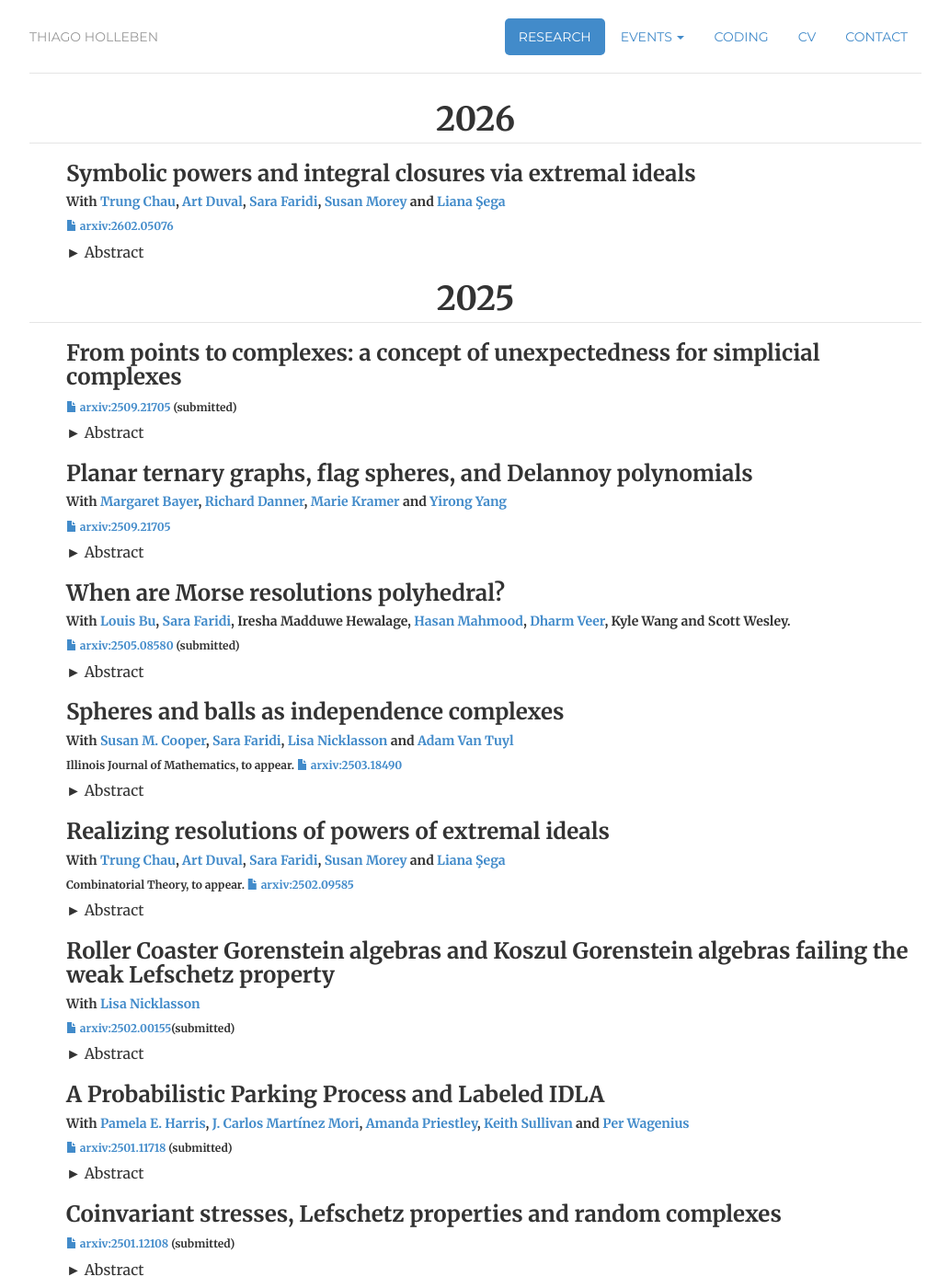
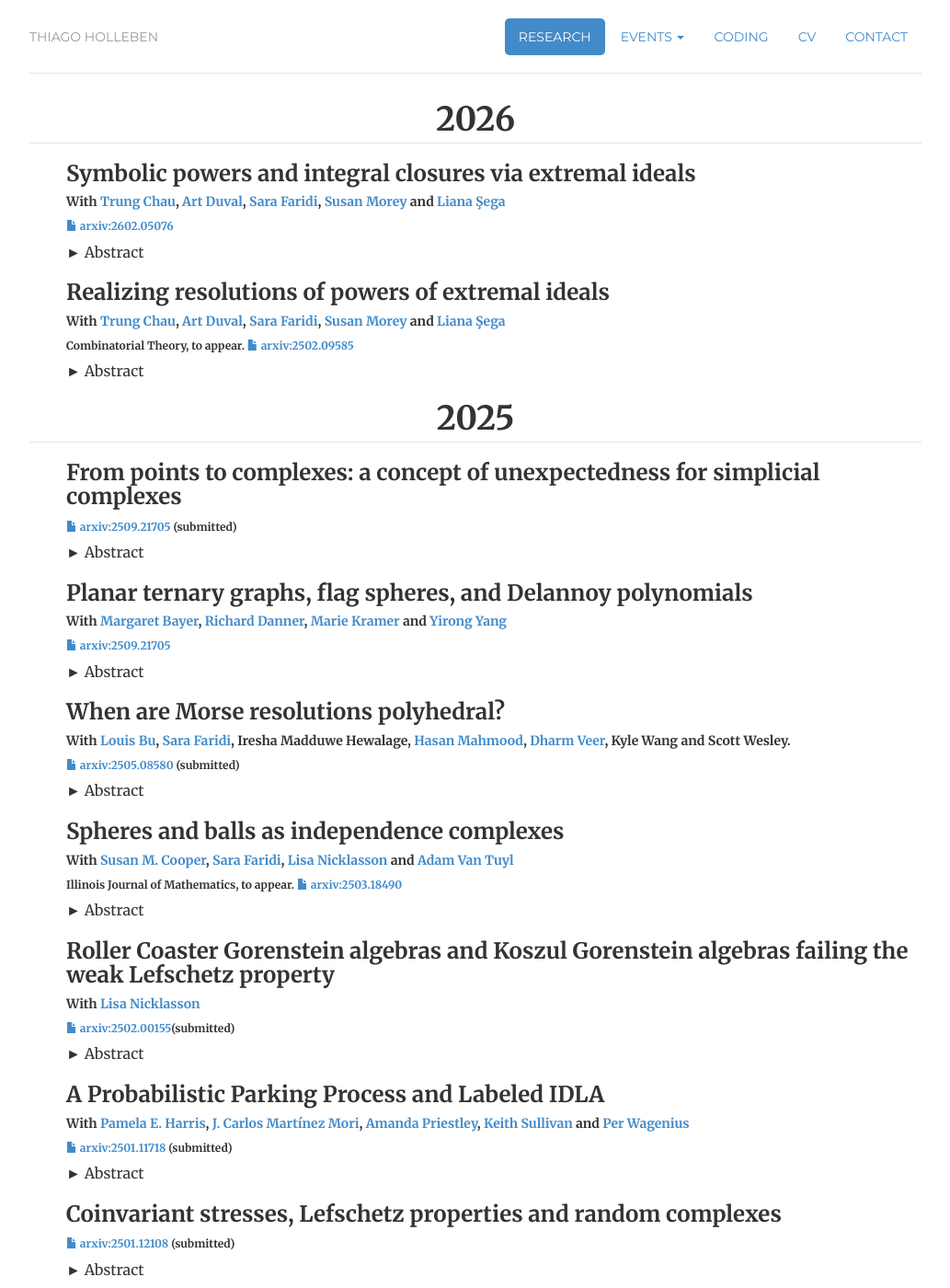
Before and after one commit to hollebenthiago/hollebenthiago.github.io, a Jekyll site: the page built from research/index.html, in a window 1280 px wide and 1400 px high. Shown: the whole window at 92% size, without its empty margins (123-1156 px from the left). Built offline with Jekyll 4.4.1, drawn with Linux system fonts in a browser that asks for light colours.

Commit message:
small fixes

```diff
--- a/research/index.html
+++ b/research/index.html
@@ -42,7 +42,25 @@ description: Thiago Holleben is a PhD candidate at Dalhousie University.
                         </div>
                 </details>
                 </li>
-
+                <li class="paper">
+                    <h3>
+                        Realizing resolutions of powers of extremal ideals
+                    </h3>
+                    <h5>
+                        With <a href="https://trungchaumath.github.io/">Trung Chau</a>, <a href="https://www.math.utep.edu/faculty/duval/home.html">Art Duval</a>, <a href="https://www.mathstat.dal.ca/~faridi/">Sara Faridi</a>, <a href="https://faculty.txst.edu/profile/1922542">Susan Morey</a> and <a href="https://s.web.umkc.edu/segal/">Liana Şega</a>
+                    </h5>
+                    <h6>Combinatorial Theory, to appear. <a href="https://arxiv.org/abs/2502.09585"><i class="glyphicon glyphicon-file"></i> arxiv:2502.09585</a></h6>
+                    <details class="styled">
+                        <summary>
+                            Abstract
+                        </summary>
+                        <div>
+                            <p>
+                                Extremal ideals are a class of square-free monomial ideals which dominate and determine many algebraic invariants of powers of all square-free monomial ideals. For example, the rth power Eqr of the extremal ideal on q generators has the maximum Betti numbers among the rth power of any square-free monomial ideal with q generators. In this paper we study the combinatorial and geometric structure of the (minimal) free resolutions of powers of square-free monomial ideals via the resolutions of powers of extremal ideals. Although the end results are algebraic, this problem has a natural interpretation in terms of polytopes and discrete geometry. Our guiding conjecture is that all powers Eqr of extremal ideals have resolutions supported on their Scarf simplicial complexes, and thus their resolutions are as small as possible. This conjecture is known to hold for r≤2 or q≤4. In this paper we prove the conjecture holds for r=3 and any q≥1 by giving a complete description of the Scarf complex of Eq3. This effectively gives us a sharp bound on the betti numbers and projective dimension of the third power of any square-free momomial ideal. For large i and q, our bounds on the ith betti numbers are an exponential improvement over previously known bounds. We also describe a large number of faces of the Scarf complex of Eqr for any r,q≥1.
+                            </p>
+                        </div>
+                    </details>
+                </li>
             </ul>
         </div>
     </div>
@@ -130,25 +148,6 @@ description: Thiago Holleben is a PhD candidate at Dalhousie University.
                         <div>
                             <p>
                                 The terms "whiskering", and more generally "grafting", refer to adding generators to any monomial ideal to make the resulting ideal Cohen-Macaulay. We investigate the independence complexes of simplicial complexes that are constructed through a whiskering or grafting process, and we show that these independence complexes are (generalized) Bier balls. More specifically, the independence complexes are either homeomorphic to a ball or a sphere. In a related direction, we classify when the independence complexes of very well-covered graphs are homeomorphic to balls or spheres.
-                            </p>
-                        </div>
-                    </details>
-                </li>
-                <li class="paper">
-                    <h3>
-                        Realizing resolutions of powers of extremal ideals
-                    </h3>
-                    <h5>
-                        With <a href="https://trungchaumath.github.io/">Trung Chau</a>, <a href="https://www.math.utep.edu/faculty/duval/home.html">Art Duval</a>, <a href="https://www.mathstat.dal.ca/~faridi/">Sara Faridi</a>, <a href="https://faculty.txst.edu/profile/1922542">Susan Morey</a> and <a href="https://s.web.umkc.edu/segal/">Liana Şega</a>
-                    </h5>
-                    <h6>Combinatorial Theory, to appear. <a href="https://arxiv.org/abs/2502.09585"><i class="glyphicon glyphicon-file"></i> arxiv:2502.09585</a></h6>
-                    <details class="styled">
-                        <summary>
-                            Abstract
-                        </summary>
-                        <div>
-                            <p>
-                                Extremal ideals are a class of square-free monomial ideals which dominate and determine many algebraic invariants of powers of all square-free monomial ideals. For example, the rth power Eqr of the extremal ideal on q generators has the maximum Betti numbers among the rth power of any square-free monomial ideal with q generators. In this paper we study the combinatorial and geometric structure of the (minimal) free resolutions of powers of square-free monomial ideals via the resolutions of powers of extremal ideals. Although the end results are algebraic, this problem has a natural interpretation in terms of polytopes and discrete geometry. Our guiding conjecture is that all powers Eqr of extremal ideals have resolutions supported on their Scarf simplicial complexes, and thus their resolutions are as small as possible. This conjecture is known to hold for r≤2 or q≤4. In this paper we prove the conjecture holds for r=3 and any q≥1 by giving a complete description of the Scarf complex of Eq3. This effectively gives us a sharp bound on the betti numbers and projective dimension of the third power of any square-free momomial ideal. For large i and q, our bounds on the ith betti numbers are an exponential improvement over previously known bounds. We also describe a large number of faces of the Scarf complex of Eqr for any r,q≥1.
                             </p>
                         </div>
                     </details>
```
Also changed, not shown: attended/index.html (+1 -8 lines), 4 other files.
